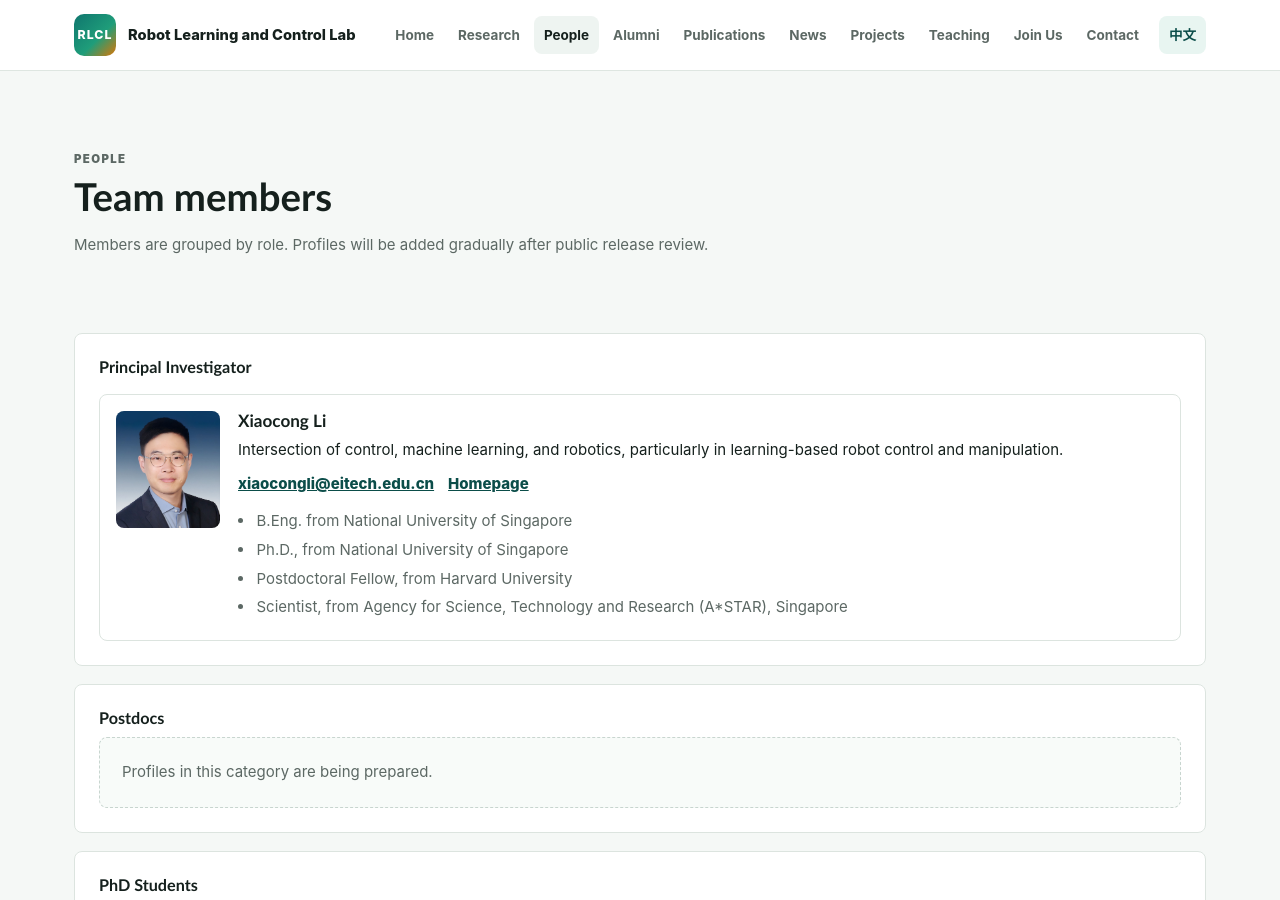
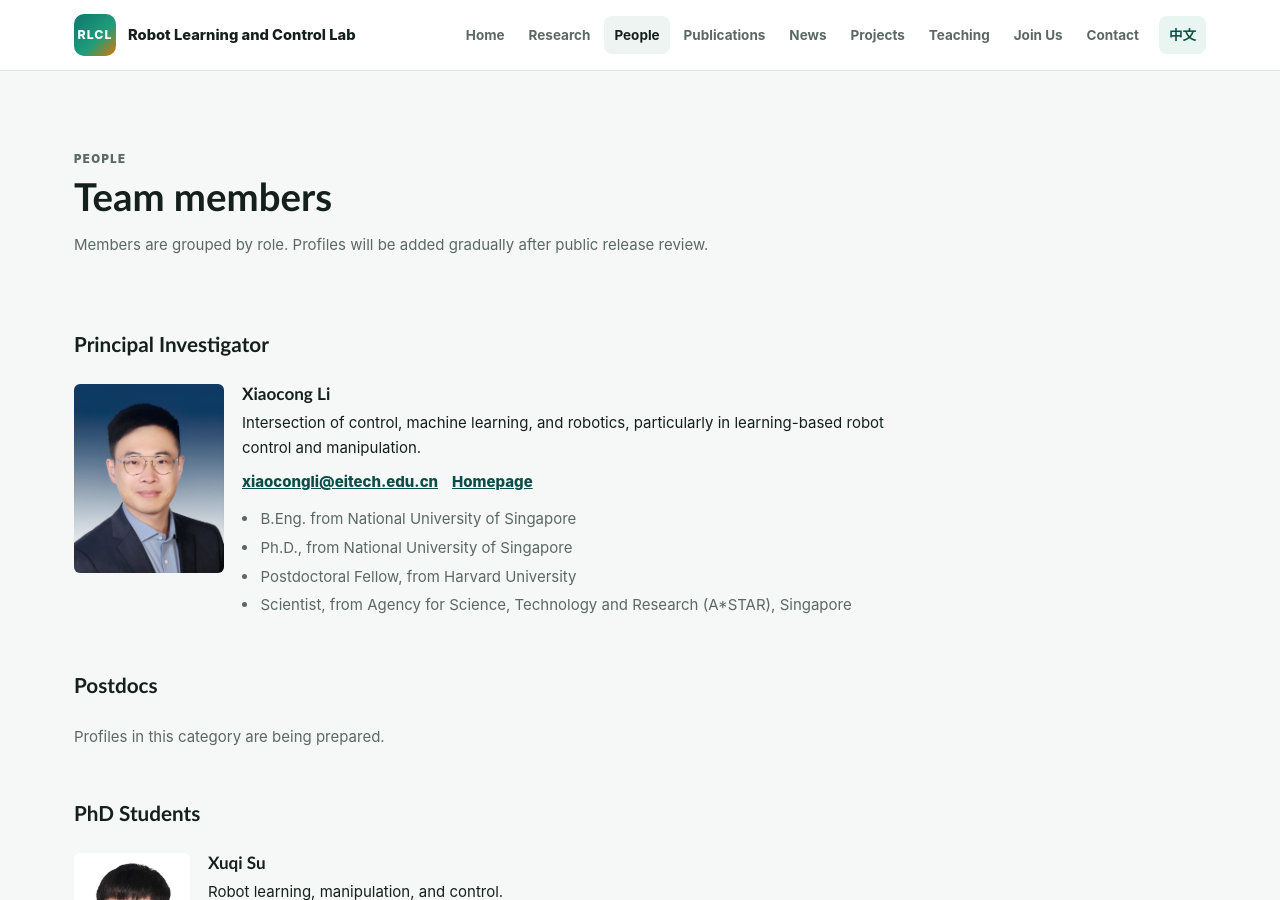
Before and after one commit to RLCL-EIT/rlcl-eit.github.io, a Jekyll site: the page built from _pages/people.md, in a window 1280 px wide and 900 px high. Built offline with Jekyll 4.4.1, drawn with Linux system fonts in a browser that asks for light colours.

Commit message:
Update people

```diff
--- a/_data/navigation.yml
+++ b/_data/navigation.yml
@@ -8,9 +8,6 @@ main_en:
   - id: people
     title: "People"
     url: "/people/"
-  - id: alumni
-    title: "Alumni"
-    url: "/alumni/"
   - id: publications
     title: "Publications"
     url: "/publications/"
@@ -40,9 +37,6 @@ main_zh:
   - id: people
     title: "团队成员"
     url: "/cn/people/"
-  - id: alumni
-    title: "校友"
-    url: "/cn/alumni/"
   - id: publications
     title: "论文成果"
     url: "/cn/publications/"
--- a/_pages/people.md
+++ b/_pages/people.md
@@ -18,7 +18,7 @@ description: "Members of the Robot Learning and Control Lab."
     <section class="lab-person-group" id="{{ group.id }}">
       <h2>{{ group.title_en }}</h2>
       {% if group.members and group.members.size > 0 %}
-        <div class="lab-people-grid">
+        <div class="lab-people-grid lab-people-grid--{{ group.id }}">
           {% for member in group.members %}
             <article class="lab-person-card">
               {% if member.photo %}
--- a/assets/css/main.scss
+++ b/assets/css/main.scss
@@ -692,47 +692,82 @@ h1:before, .anchor:before {
 }
 
 
-.lab-alumni-list {
-  display: grid;
-  gap: 12px;
+/* People page layout overrides */
+.lab-person-group {
+  padding: 0;
+  margin-bottom: 52px;
+  border: 0;
+  background: transparent;
 }
 
-.lab-alumni-item {
-  display: grid;
-  grid-template-columns: minmax(0, 1fr) auto;
-  gap: 18px;
-  padding: 20px;
-  border: 1px solid var(--lab-line);
-  border-radius: 8px;
-  background: var(--lab-surface);
+.lab-person-group h2 {
+  margin-bottom: 20px;
+  padding-bottom: 8px;
+  border-bottom: 0;
+  font-size: 1.38rem;
 }
 
-.lab-alumni-item h3 {
-  margin: 0 0 6px;
-  color: var(--lab-ink);
-  font-size: 1.1rem;
+.lab-person-group .lab-empty-state {
+  padding: 0;
+  border: 0;
+  background: transparent;
 }
 
-.lab-alumni-item p {
-  margin: 0 0 8px;
+.lab-people-grid {
+  grid-template-columns: repeat(2, minmax(0, 1fr));
+  gap: 34px 38px;
 }
 
-.lab-alumni-item__meta {
-  display: flex;
-  flex-wrap: wrap;
-  gap: 10px 14px;
-  justify-content: flex-end;
-  align-content: start;
-  color: var(--lab-muted);
-  font-weight: 800;
+.lab-people-grid--pi {
+  grid-template-columns: 1fr;
 }
 
-@media (max-width: 640px) {
-  .lab-alumni-item {
+.lab-person-card {
+  grid-template-columns: 116px minmax(0, 1fr);
+  gap: 18px;
+  min-height: 0;
+  padding: 0;
+  border: 0;
+  border-radius: 0;
+  background: transparent;
+}
+
+.lab-people-grid--pi .lab-person-card {
+  grid-template-columns: 150px minmax(0, 1fr);
+  max-width: 860px;
+}
+
+.lab-person-card__photo {
+  width: 116px;
+  height: auto;
+  max-height: none;
+  aspect-ratio: auto;
+  align-self: start;
+  object-fit: contain;
+  object-position: top center;
+  border-radius: 6px;
+  background: transparent;
+}
+
+.lab-people-grid--pi .lab-person-card__photo {
+  width: 150px;
+}
+
+@media (max-width: 760px) {
+  .lab-people-grid,
+  .lab-people-grid--pi {
     grid-template-columns: 1fr;
   }
+}
 
-  .lab-alumni-item__meta {
-    justify-content: flex-start;
+@media (max-width: 560px) {
+  .lab-person-card,
+  .lab-people-grid--pi .lab-person-card {
+    grid-template-columns: 86px minmax(0, 1fr);
+  }
+
+  .lab-person-card__photo,
+  .lab-people-grid--pi .lab-person-card__photo {
+    width: 86px;
   }
 }
```
Also changed, not shown: _pages/alumni.md (deleted, +0 -39 lines), _pages/cn/alumni.md (deleted, +0 -39 lines), _pages/cn/people.md (+1 -1 lines).
